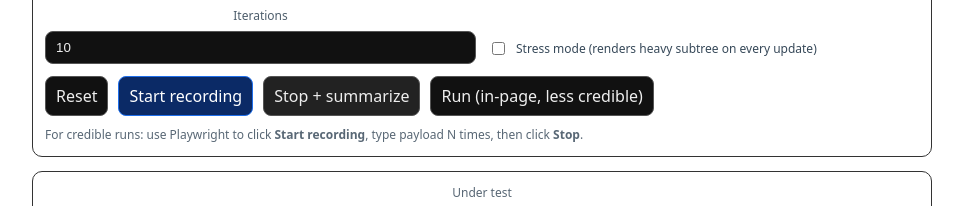
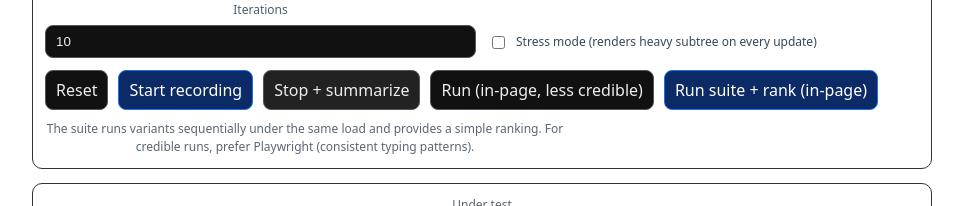
Before and after one commit to brianephraim/formatted-number-input, a React (Vite) app in the folder apps/web/: page /#/benchmark in a window 1280 px wide. Shown: the part 388-594 px from the top of the page, without its empty margins (158-1121 px from the left). Built offline with nearby package versions, Linux system fonts and the light colour scheme.

Commit message:
bench(web): add run-suite + ranking view
Run html-controlled-number, rn-controlled-number, and number-input sequentially under the same payload/iterations/stress settings and display a simple ranking based on tail latency + React commit tail + long tasks.

```diff
--- a/apps/web/src/pages/BenchmarkPage.tsx
+++ b/apps/web/src/pages/BenchmarkPage.tsx
@@ -128,6 +128,8 @@ export default function BenchmarkPage() {
   const [iterations, setIterations] = React.useState(10);
   const [active, setActive] = React.useState<Variant>('number-input');
   const [results, setResults] = React.useState<object | null>(null);
+  const [suiteResults, setSuiteResults] = React.useState<object[] | null>(null);
+  const [suiteRunning, setSuiteRunning] = React.useState(false);
 
   // States for each variant (keep separate so switching variants doesn't accidentally reuse state)
   const [htmlText, setHtmlText] = React.useState('');
@@ -150,12 +152,16 @@ export default function BenchmarkPage() {
         setRnNum(0);
         setNumValue(0);
         setResults(null);
+        setSuiteResults(null);
       },
       startRecording,
       stopRecording,
-      getResults: () => results
+      runAutomatedInPage,
+      runSuiteInPage,
+      getResults: () => results,
+      getSuiteResults: () => suiteResults
     };
-  }, [results]);
+  }, [results, suiteResults]);
 
   const onProfilerRender = React.useCallback((actualDuration: number) => {
     collectorRef.current.onReactCommit(actualDuration);
@@ -175,6 +181,7 @@ export default function BenchmarkPage() {
     startedAtRef.current = performance.now();
     setIsRecording(true);
     setResults(null);
+    setSuiteResults(null);
   }
 
   function stopRecording() {
@@ -196,10 +203,12 @@ export default function BenchmarkPage() {
       endedAt
     };
 
-    setResults(summarize(sample));
+    const summary = summarize(sample);
+    setResults(summary);
+    return summary;
   }
 
-  async function runAutomatedInPage() {
+  async function runAutomatedInPage(): Promise<object> {
     // Less-credible helper for quick manual testing.
     const input = document.querySelector<HTMLInputElement>(`[data-testid="bench-input"]`);
     if (!input) throw new Error('bench input not found');
@@ -222,7 +231,53 @@ export default function BenchmarkPage() {
     }
 
     await new Promise((r) => setTimeout(r, 0));
-    stopRecording();
+    return stopRecording();
+  }
+
+  function score(summary: any): number {
+    // Lower is better.
+    // Heuristic: prioritize tail latency and React commit tail.
+    return (
+      (summary?.eventToRaf?.p95 ?? 0) +
+      (summary?.eventToRaf?.median ?? 0) +
+      2 * (summary?.react?.p95CommitMs ?? 0) +
+      (summary?.react?.medianCommitMs ?? 0) +
+      15 * (summary?.longTasks ?? 0)
+    );
+  }
+
+  async function runSuiteInPage() {
+    setSuiteRunning(true);
+    setResults(null);
+    setSuiteResults(null);
+
+    const variants: Variant[] = ['html-controlled-number', 'rn-controlled-number', 'number-input'];
+    const collected: object[] = [];
+
+    for (const v of variants) {
+      setActive(v);
+      // Wait for the component to re-render.
+      await new Promise((r) => requestAnimationFrame(() => r(null)));
+
+      // Reset state between variants.
+      setHtmlText('');
+      setHtmlNum(0);
+      setRnText('');
+      setRnNum(0);
+      setNumValue(0);
+
+      await new Promise((r) => requestAnimationFrame(() => r(null)));
+
+      // Run the same workload under the same settings.
+      const summary = await runAutomatedInPage();
+      collected.push(summary);
+
+      // brief pause between variants
+      await new Promise((r) => setTimeout(r, 50));
+    }
+
+    setSuiteResults(collected);
+    setSuiteRunning(false);
   }
 
   // Controlled components (render only the active one to keep apples-to-apples)
@@ -432,15 +487,31 @@ export default function BenchmarkPage() {
 
           <button
             data-testid="bench-start"
+            disabled={suiteRunning}
             onClick={() => void runAutomatedInPage()}
             style={{ padding: '8px 10px', borderRadius: 8, border: '1px solid #555', background: '#111', color: '#eee' }}
           >
             Run (in-page, less credible)
           </button>
 
-          <div style={{ fontSize: 12, opacity: 0.75, alignSelf: 'center' }}>
-            For credible runs: use Playwright to click <b>Start recording</b>, type payload N times, then click{' '}
-            <b>Stop</b>.
+          <button
+            data-testid="bench-suite-run"
+            disabled={suiteRunning}
+            onClick={() => void runSuiteInPage()}
+            style={{
+              padding: '8px 10px',
+              borderRadius: 8,
+              border: '1px solid #1f6feb',
+              background: suiteRunning ? '#222' : '#0b2a66',
+              color: '#fff'
+            }}
+          >
+            {suiteRunning ? 'Running suite…' : 'Run suite + rank (in-page)'}
+          </button>
+
+          <div style={{ fontSize: 12, opacity: 0.75, alignSelf: 'center', maxWidth: 520 }}>
+            The suite runs variants sequentially under the same load and provides a simple ranking. For credible runs,
+            prefer Playwright (consistent typing patterns).
           </div>
         </div>
       </Section>
@@ -453,8 +524,33 @@ export default function BenchmarkPage() {
       </Section>
 
       <Section title="Results">
+        {suiteResults ? (
+          <div data-testid="bench-suite-results" style={{ marginBottom: 10 }}>
+            <div style={{ fontSize: 12, opacity: 0.85, marginBottom: 6 }}>Ranking (lower score = better)</div>
+            <ol style={{ marginTop: 0 }}>
+              {[...suiteResults]
+                .map((r: any) => ({ ...r, __score: score(r) }))
+                .sort((a: any, b: any) => a.__score - b.__score)
+                .map((r: any) => (
+                  <li key={r.variant}>
+                    <b>{r.variant}</b> — score {r.__score.toFixed(2)}
+                    <div style={{ fontSize: 12, opacity: 0.8 }}>
+                      event→rAF p95: {Number(r.eventToRaf?.p95 ?? 0).toFixed(2)}ms; react p95: {Number(
+                        r.react?.p95CommitMs ?? 0
+                      ).toFixed(2)}ms; longTasks: {r.longTasks}
+                    </div>
+                  </li>
+                ))}
+            </ol>
+          </div>
+        ) : null}
+
         <pre data-testid="bench-results" style={{ whiteSpace: 'pre-wrap', fontSize: 12, opacity: 0.9 }}>
-          {results ? JSON.stringify(results, null, 2) : 'No results yet.'}
+          {suiteResults
+            ? JSON.stringify({ suite: suiteResults }, null, 2)
+            : results
+              ? JSON.stringify(results, null, 2)
+              : 'No results yet.'}
         </pre>
       </Section>
     </div>
```
